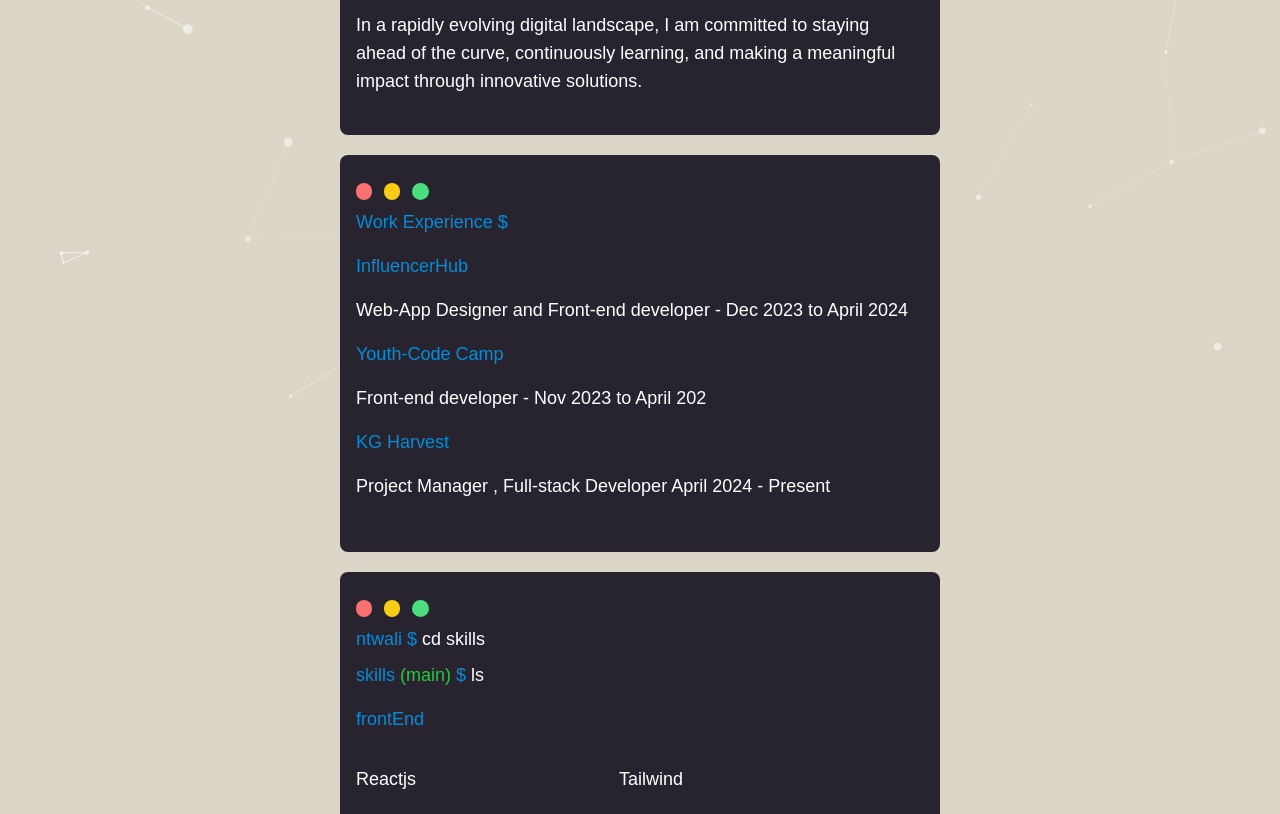
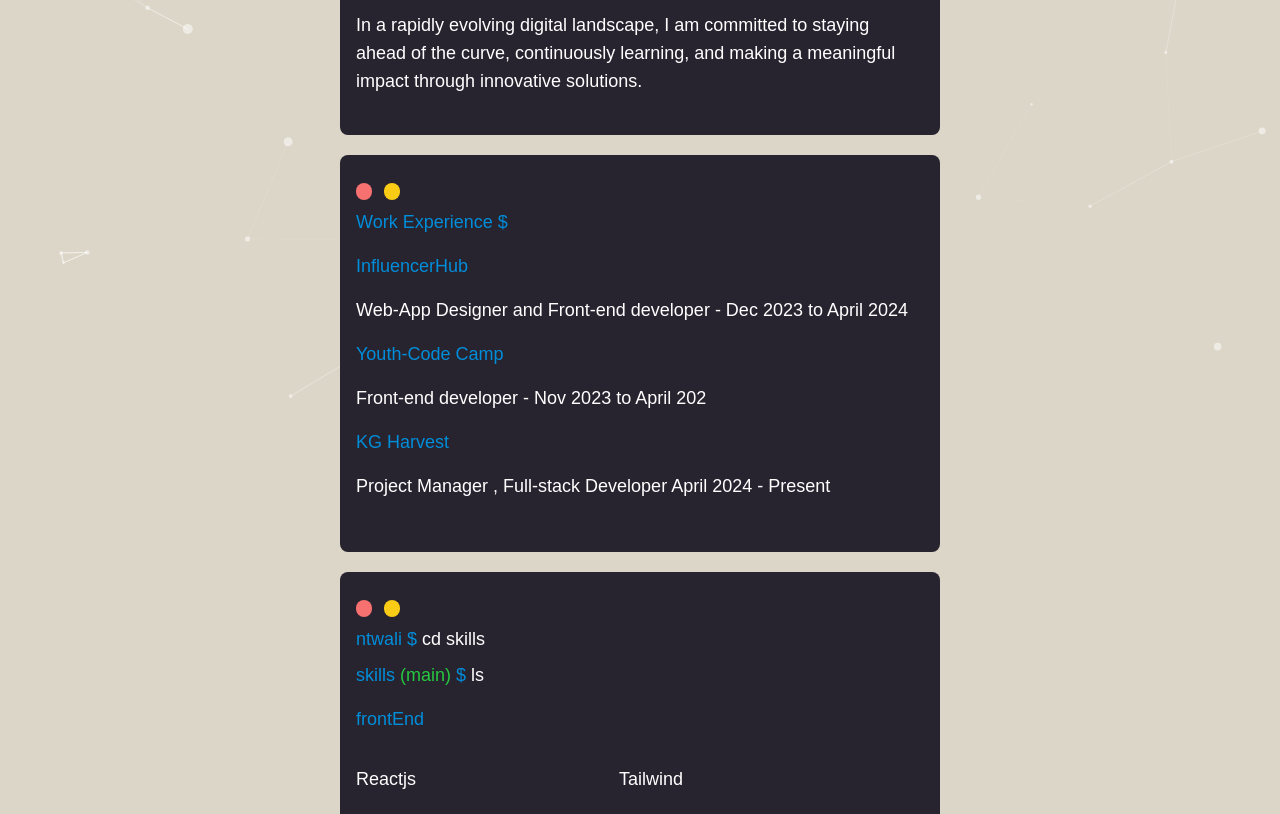
Before and after one commit to Daweed234/Portifolio, a React (Create React App) app: page /about in a window 1280 px wide. Shown: the part 402-1216 px from the top of the page. Built offline with nearby package versions, Linux system fonts and the light colour scheme.

Commit message:
some changes made

```diff
--- a/package.json
+++ b/package.json
@@ -20,7 +20,7 @@
     "web-vitals": "^2.1.4"
   },
   "scripts": {
-    "dev": "react-scripts start",
+    "start": "react-scripts start",
     "build": "react-scripts build",
     "test": "react-scripts test",
     "eject": "react-scripts eject"
--- a/src/Pages/About.jsx
+++ b/src/Pages/About.jsx
@@ -27,9 +27,9 @@
         <div className="flex bg-[#27242f] text-white w-[600px] md:w-[400px] md:py-6  py-5 h-auto rounded-lg ">
           <p className="bg-transparent px-4 text-lg md:text-base">
             <div className="top-0 py-2 flex flex-row md:gap-2 gap-3">
-              <div className="w-4 rounded-full bg-red-400 md:bg-black md:w-3 md:h-3"></div>
+              <div className="w-4 rounded-full bg-red-400 md:w-3 md:h-3"></div>
               <div className="w-4 rounded-full bg-yellow-400 md:w-3 md:h-3"></div>
-              <div className="circle3 mdbg-green-400 md:w-3 md:h-3"></div>
+              <div className="circle3 md:bg-green-400 md:w-3 md:h-3"></div>
             </div>
             <p className="bg-transparent text-[#008DDA]">
               ntwali ${" "}
@@ -66,9 +66,9 @@
         <div className="flex bg-[#27242f] text-white w-[600px] md:w-[400px] md:py-6  py-5 h-auto rounded-lg ">
           <p className="bg-transparent px-4 text-lg md:text-base">
             <div className="top-0 py-2 flex flex-row gap-3">
-            <div className="w-4 rounded-full bg-red-400"></div>
-              <div className="w-4 rounded-full bg-yellow-400"></div>
-              <div className="circle3  bg-green-400"></div>
+              <div className="w-4 rounded-full bg-red-400 md:w-3 md:h-3"></div>
+              <div className="w-4 rounded-full bg-yellow-400 md:w-3 md:h-3"></div>
+              <div className="circle3 md:bg-green-400 md:w-3 md:h-3"></div>
             </div>
             <p className="bg-transparent text-[#008DDA]">Work Experience $ </p>
 
@@ -109,9 +109,10 @@
         <div className="flex bg-[#27242f] text-white w-[600px] md:w-[400px] md:py-6  py-5 h-auto rounded-lg ">
           <p className="bg-transparent px-4 text-lg md:text-base">
             <div className="top-0 py-2 flex flex-row gap-3">
-            <div className="w-4 rounded-full bg-red-400"></div>
-              <div className="w-4 rounded-full bg-yellow-400"></div>
-              <div className="circle3  bg-green-400"></div>         </div>
+              <div className="w-4 rounded-full bg-red-400 md:w-3 md:h-3"></div>
+              <div className="w-4 rounded-full bg-yellow-400 md:w-3 md:h-3"></div>
+              <div className="circle3 md:bg-green-400 md:w-3 md:h-3"></div>
+            </div>
             <p className="bg-transparent text-[#008DDA]">
               ntwali ${" "}
               <span className="bg-transparent text-white">cd skills</span>
@@ -192,7 +193,7 @@
         <div className="flex bg-[#27242f] text-white w-[600px] md:w-[400px] md:py-6  py-5 h-auto rounded-lg ">
           <p className="bg-transparent px-4 text-lg md:text-base">
             <div className="top-0 py-2 flex flex-row gap-3">
-            <div className="circle1 bg-red-400"></div>
+              <div className="circle1 bg-red-400"></div>
               <div className="circle2 circle1 bg-yellow-400"></div>
               <div className="circle3 circle1 bg-green-400"></div>
             </div>
```
